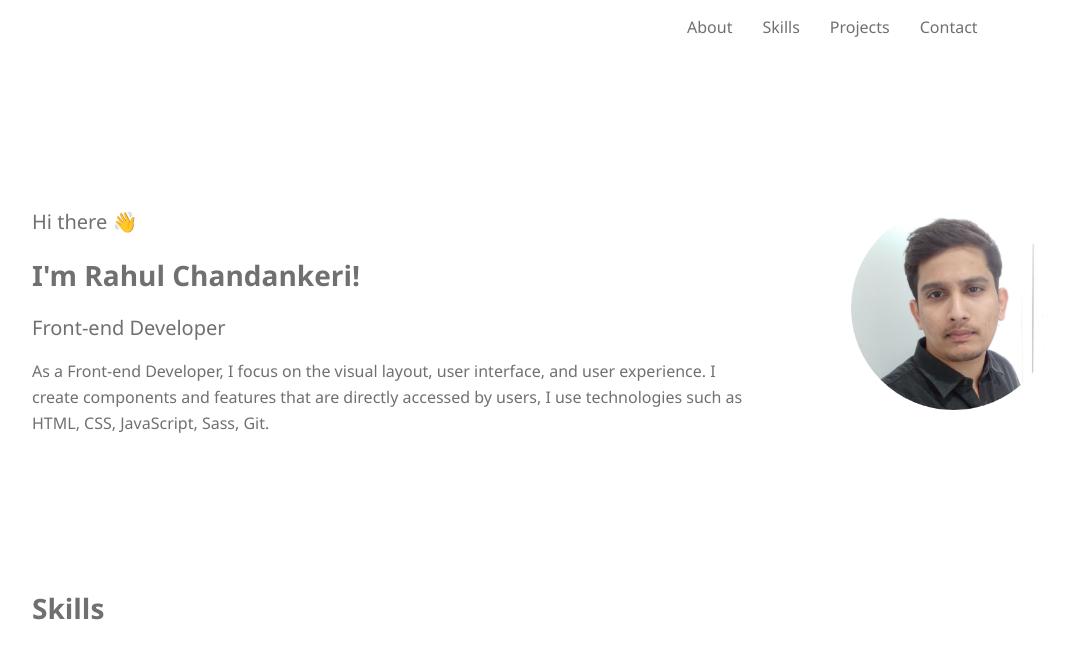
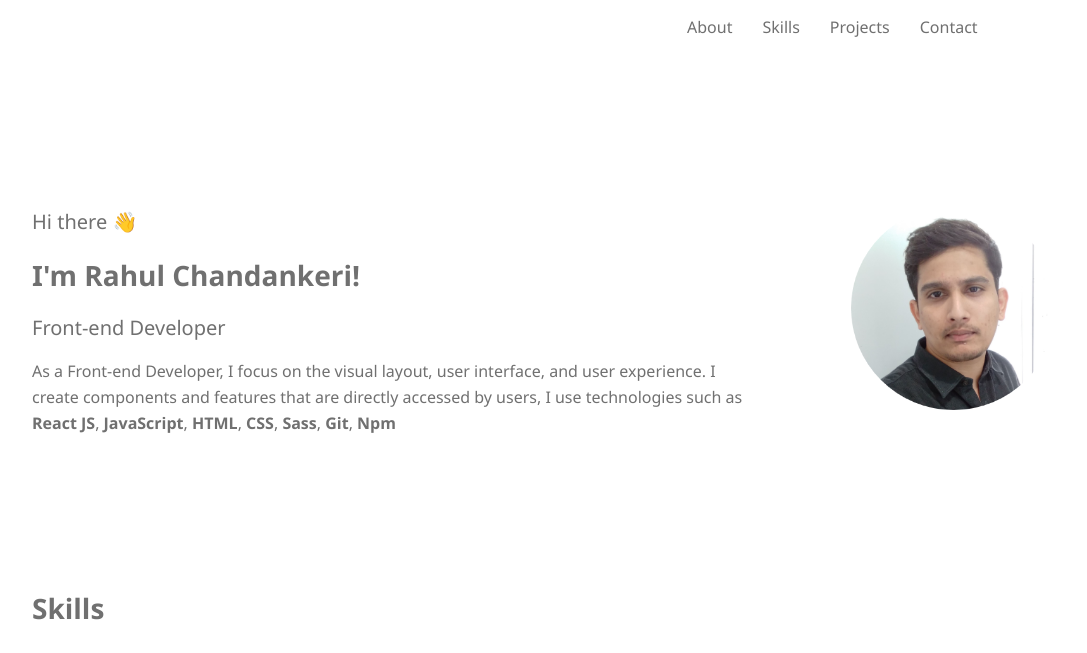
Before and after one commit to Rahulchandankeri/portfolio, a website built with Parcel: page index.html in a window 1280 px wide. Shown: the top 653 px of the page, without its empty margins (96-1183 px from the left). Built offline with nearby package versions, Linux system fonts and the light colour scheme.

Commit message:
Updated fixes

```diff
--- a/index.html
+++ b/index.html
@@ -43,7 +43,13 @@
               As a Front-end Developer, I focus on the visual layout, user
               interface, and user experience. I create components and features
               that are directly accessed by users, I use technologies such as
-              HTML, CSS, JavaScript, Sass, Git.
+               <span  class="highlight">React JS</span>,
+               <span  class="highlight">JavaScript</span>,
+               <span  class="highlight">HTML</span>,
+               <span  class="highlight">CSS</span>,
+               <span  class="highlight">Sass</span>,
+               <span  class="highlight">Git</span>,
+               <span  class="highlight">Npm</span>
             </p>
           </div>
         </div>
```
